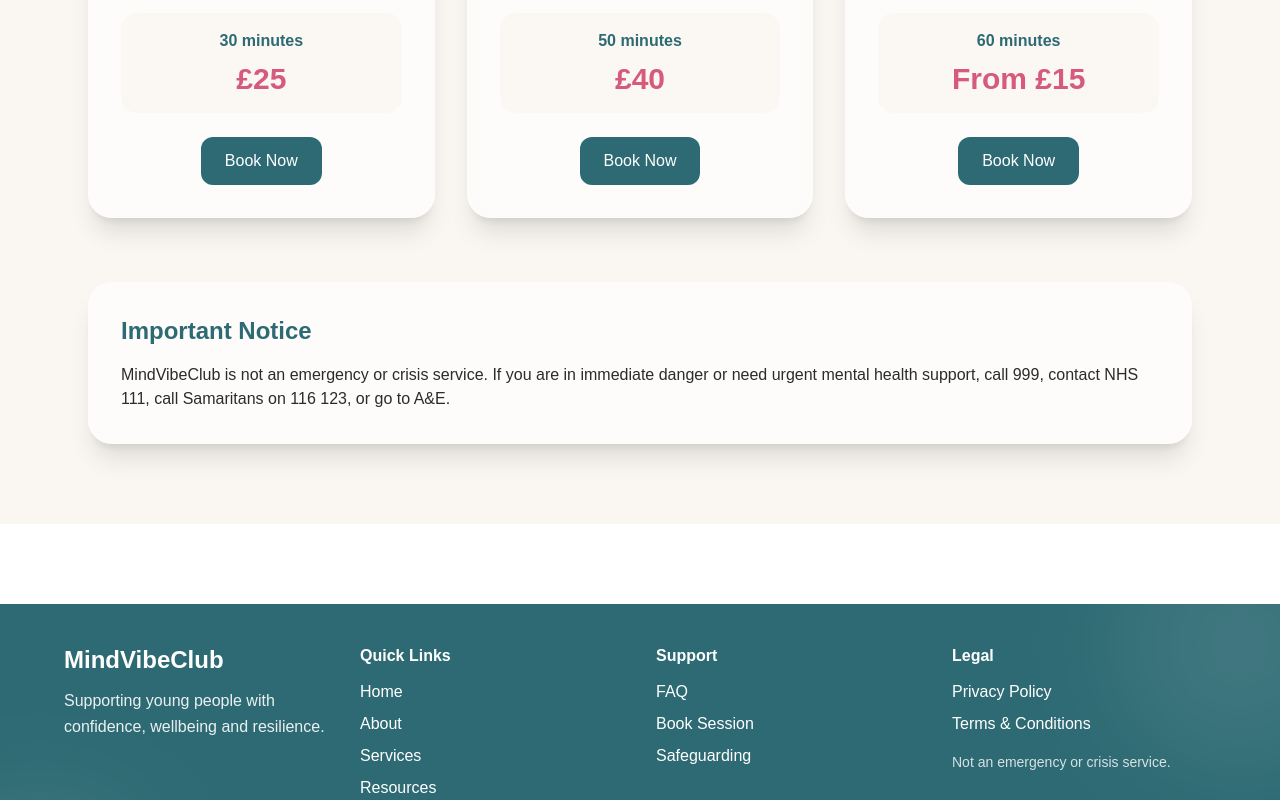
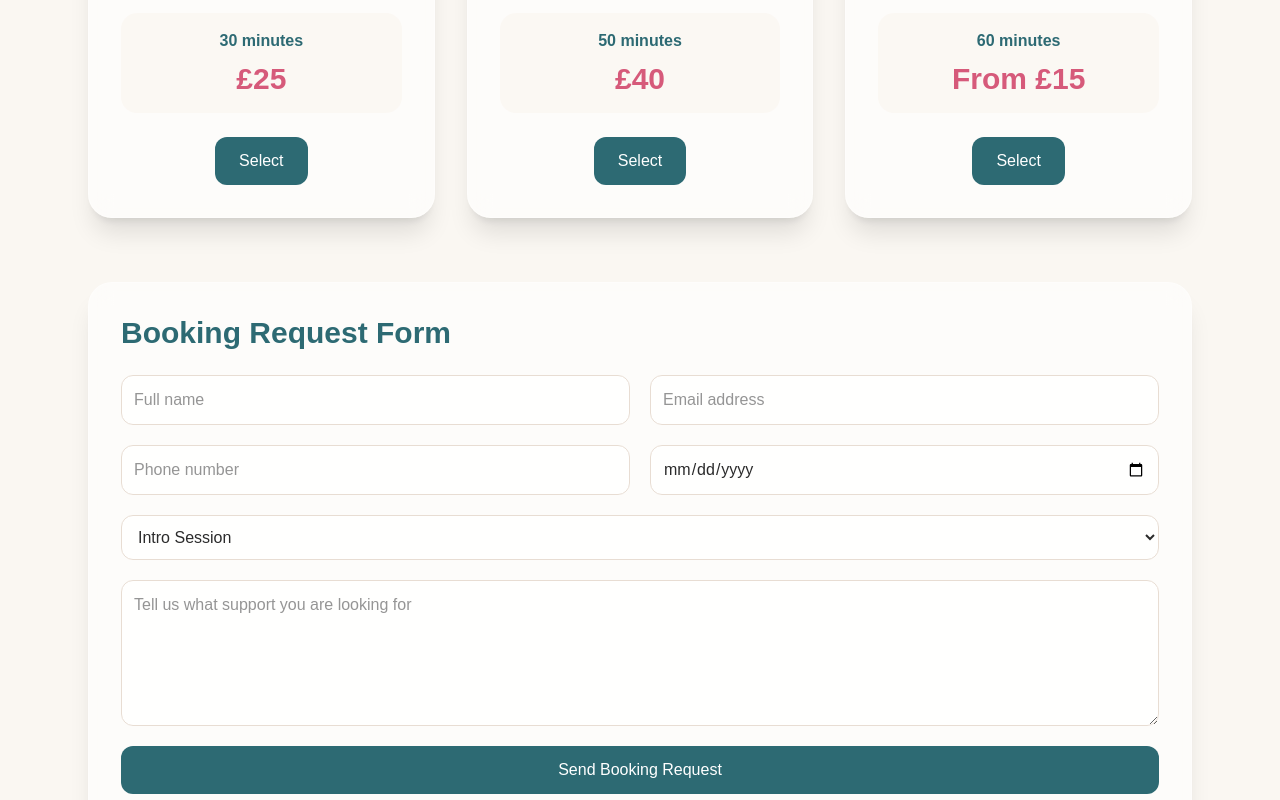
Before and after one commit to TheAziz-god/mindvibeclub, a Next.js app: page /book-session in a window 1280 px wide. Shown: the part 560-1360 px from the top of the page. Built offline with nearby package versions, Linux system fonts and the light colour scheme; no server answers.

Commit message:
Added booking system with Supabase

```diff
--- a/app/book-session/page.tsx
+++ b/app/book-session/page.tsx
@@ -1,8 +1,18 @@
 "use client";
 
+import { useState } from "react";
 import { motion } from "framer-motion";
+import { supabase } from "../lib/supabaseClient";
 
 export default function BookSessionPage() {
+  const [fullName, setFullName] = useState("");
+  const [email, setEmail] = useState("");
+  const [phone, setPhone] = useState("");
+  const [sessionType, setSessionType] = useState("Intro Session");
+  const [preferredDate, setPreferredDate] = useState("");
+  const [message, setMessage] = useState("");
+  const [status, setStatus] = useState("");
+
   const sessions = [
     [
       "Intro Session",
@@ -24,6 +34,35 @@ export default function BookSessionPage() {
     ],
   ];
 
+  async function handleSubmit(e: React.FormEvent<HTMLFormElement>) {
+    e.preventDefault();
+    setStatus("Sending booking request...");
+
+    const { error } = await supabase.from("bookings").insert([
+      {
+        full_name: fullName,
+        email: email,
+        phone: phone,
+        session_type: sessionType,
+        preferred_date: preferredDate,
+        message: message,
+      },
+    ]);
+
+    if (error) {
+      setStatus(error.message);
+      return;
+    }
+
+    setStatus("Booking request sent successfully!");
+    setFullName("");
+    setEmail("");
+    setPhone("");
+    setSessionType("Intro Session");
+    setPreferredDate("");
+    setMessage("");
+  }
+
   return (
     <main className="min-h-screen bg-[#FAF7F2] text-[#2B2B2B]">
       <section className="mx-auto max-w-6xl px-6 py-20">
@@ -36,9 +75,8 @@ export default function BookSessionPage() {
         </motion.h1>
 
         <p className="mx-auto mb-12 max-w-3xl text-center text-lg">
-          Choose the type of support you are interested in. Online booking and
-          payment will be connected here later using Calendly, Square
-          Appointments or Stripe.
+          Choose the type of support you are interested in. Online payment can
+          be connected later using Stripe, Calendly or Square Appointments.
         </p>
 
         <div className="grid gap-8 md:grid-cols-3">
@@ -65,12 +103,93 @@ export default function BookSessionPage() {
                 </p>
               </div>
 
-              <button className="rounded-xl bg-[#2D6A73] px-6 py-3 font-medium text-white transition duration-300 hover:-translate-y-1 hover:shadow-xl">
-                Book Now
+              <button
+                type="button"
+                onClick={() => setSessionType(title)}
+                className="rounded-xl bg-[#2D6A73] px-6 py-3 font-medium text-white transition duration-300 hover:-translate-y-1 hover:shadow-xl"
+              >
+                Select
               </button>
             </motion.div>
           ))}
         </div>
+
+        <motion.div
+          initial={{ opacity: 0, y: 30 }}
+          whileInView={{ opacity: 1, y: 0 }}
+          viewport={{ once: true }}
+          className="mt-16 rounded-3xl border border-white/30 bg-white/60 p-8 shadow-xl backdrop-blur-md"
+        >
+          <h2 className="mb-6 text-3xl font-bold text-[#2D6A73]">
+            Booking Request Form
+          </h2>
+
+          <form onSubmit={handleSubmit} className="grid gap-5 md:grid-cols-2">
+            <input
+              type="text"
+              placeholder="Full name"
+              value={fullName}
+              onChange={(e) => setFullName(e.target.value)}
+              required
+              className="rounded-xl border border-[#E8DDD3] bg-white/80 p-3 outline-none focus:border-[#D65A7A]"
+            />
+
+            <input
+              type="email"
+              placeholder="Email address"
+              value={email}
+              onChange={(e) => setEmail(e.target.value)}
+              required
+              className="rounded-xl border border-[#E8DDD3] bg-white/80 p-3 outline-none focus:border-[#D65A7A]"
+            />
+
+            <input
+              type="text"
+              placeholder="Phone number"
+              value={phone}
+              onChange={(e) => setPhone(e.target.value)}
+              className="rounded-xl border border-[#E8DDD3] bg-white/80 p-3 outline-none focus:border-[#D65A7A]"
+            />
+
+            <input
+              type="date"
+              value={preferredDate}
+              onChange={(e) => setPreferredDate(e.target.value)}
+              className="rounded-xl border border-[#E8DDD3] bg-white/80 p-3 outline-none focus:border-[#D65A7A]"
+            />
+
+            <select
+              value={sessionType}
+              onChange={(e) => setSessionType(e.target.value)}
+              className="rounded-xl border border-[#E8DDD3] bg-white/80 p-3 outline-none focus:border-[#D65A7A] md:col-span-2"
+            >
+              <option>Intro Session</option>
+              <option>1-to-1 Support</option>
+              <option>Group Session</option>
+            </select>
+
+            <textarea
+              rows={5}
+              placeholder="Tell us what support you are looking for"
+              value={message}
+              onChange={(e) => setMessage(e.target.value)}
+              className="rounded-xl border border-[#E8DDD3] bg-white/80 p-3 outline-none focus:border-[#D65A7A] md:col-span-2"
+            />
+
+            <button
+              type="submit"
+              className="rounded-xl bg-[#2D6A73] px-6 py-3 font-medium text-white transition duration-300 hover:-translate-y-1 hover:shadow-xl md:col-span-2"
+            >
+              Send Booking Request
+            </button>
+
+            {status && (
+              <p className="font-semibold text-[#D65A7A] md:col-span-2">
+                {status}
+              </p>
+            )}
+          </form>
+        </motion.div>
 
         <motion.div
           initial={{ opacity: 0, y: 30 }}
--- a/app/contact/page.tsx
+++ b/app/contact/page.tsx
@@ -1,8 +1,38 @@
 "use client";
 
+import { useState } from "react";
 import { motion } from "framer-motion";
+import { supabase } from "../lib/supabaseClient";
 
 export default function ContactPage() {
+  const [fullName, setFullName] = useState("");
+  const [email, setEmail] = useState("");
+  const [message, setMessage] = useState("");
+  const [status, setStatus] = useState("");
+
+  async function handleSubmit(e: React.FormEvent<HTMLFormElement>) {
+    e.preventDefault();
+    setStatus("Sending...");
+
+    const { error } = await supabase.from("contact_messages").insert([
+      {
+        full_name: fullName,
+        email: email,
+        message: message,
+      },
+    ]);
+
+    if (error) {
+      setStatus("Something went wrong. Please try again.");
+      return;
+    }
+
+    setStatus("Message sent successfully!");
+    setFullName("");
+    setEmail("");
+    setMessage("");
+  }
+
   return (
     <main className="min-h-screen bg-[#FAF7F2] text-[#2B2B2B]">
       <section className="mx-auto max-w-6xl px-6 py-20">
@@ -20,7 +50,6 @@ export default function ContactPage() {
         </p>
 
         <div className="grid gap-8 md:grid-cols-2">
-          {/* Contact Info */}
           <motion.div
             initial={{ opacity: 0, x: -30 }}
             whileInView={{ opacity: 1, x: 0 }}
@@ -31,29 +60,25 @@ export default function ContactPage() {
               Get in Touch
             </h2>
 
-            <div className="space-y-6">
-              <div>
-                <h3 className="font-bold text-[#D65A7A]">Email</h3>
-                <p>hello@mindvibeclub.co.uk</p>
-              </div>
+            <div className="space-y-5">
+              <p>
+                <strong>Email:</strong> hello@mindvibeclub.co.uk
+              </p>
 
-              <div>
-                <h3 className="font-bold text-[#D65A7A]">Location</h3>
-                <p>Leicester, United Kingdom</p>
-              </div>
+              <p>
+                <strong>Location:</strong> Leicester, United Kingdom
+              </p>
 
-              <div>
-                <h3 className="font-bold text-[#D65A7A]">Who Can Contact Us?</h3>
               <p>
-                  Students, parents, schools, youth organisations and community
-                  partners.
+                <strong>Who Can Contact Us?</strong> Students, parents, schools,
+                youth organisations and community partners.
               </p>
-              </div>
 
               <div className="rounded-2xl bg-[#FAF7F2]/80 p-5">
                 <h3 className="mb-2 font-bold text-[#2D6A73]">
                   Important Notice
                 </h3>
+
                 <p>
                   MindVibeClub is not an emergency service. If someone is in
                   immediate danger, call 999 or go to A&E.
@@ -62,7 +87,6 @@ export default function ContactPage() {
             </div>
           </motion.div>
 
-          {/* Contact Form */}
           <motion.div
             initial={{ opacity: 0, x: 30 }}
             whileInView={{ opacity: 1, x: 0 }}
@@ -73,33 +97,33 @@ export default function ContactPage() {
               Send a Message
             </h2>
 
-            <form className="space-y-5">
-              <div>
-                <label className="mb-2 block font-medium">Full Name</label>
+            <form onSubmit={handleSubmit} className="space-y-5">
               <input
                 type="text"
                 placeholder="Your name"
+                value={fullName}
+                onChange={(e) => setFullName(e.target.value)}
+                required
                 className="w-full rounded-xl border border-[#E8DDD3] bg-white/80 p-3 outline-none focus:border-[#D65A7A]"
               />
-              </div>
 
-              <div>
-                <label className="mb-2 block font-medium">Email Address</label>
               <input
                 type="email"
                 placeholder="you@example.com"
+                value={email}
+                onChange={(e) => setEmail(e.target.value)}
+                required
                 className="w-full rounded-xl border border-[#E8DDD3] bg-white/80 p-3 outline-none focus:border-[#D65A7A]"
               />
-              </div>
 
-              <div>
-                <label className="mb-2 block font-medium">Message</label>
               <textarea
                 rows={6}
                 placeholder="How can we help?"
+                value={message}
+                onChange={(e) => setMessage(e.target.value)}
+                required
                 className="w-full rounded-xl border border-[#E8DDD3] bg-white/80 p-3 outline-none focus:border-[#D65A7A]"
               />
-              </div>
 
               <button
                 type="submit"
@@ -107,6 +131,12 @@ export default function ContactPage() {
               >
                 Send Message
               </button>
+
+              {status && (
+                <p className="font-semibold text-[#D65A7A]">
+                  {status}
+                </p>
+              )}
             </form>
           </motion.div>
         </div>
--- /dev/null
+++ b/app/lib/supabaseClient.ts
@@ -0,0 +1,9 @@
+import { createClient } from "@supabase/supabase-js";
+
+const supabaseUrl = process.env.NEXT_PUBLIC_SUPABASE_URL!;
+const supabaseAnonKey = process.env.NEXT_PUBLIC_SUPABASE_ANON_KEY!;
+
+export const supabase = createClient(
+  supabaseUrl,
+  supabaseAnonKey
+);
--- a/app/page.tsx
+++ b/app/page.tsx
@@ -37,15 +37,16 @@ function AnimatedCounter({
 
 export default function Home() {
   return (
-    <main className="min-h-screen bg-[#FAF7F2] text-[#2B2B2B]">
+    <main className="relative z-10 min-h-screen text-[#2B2B2B]">
+      {/* Hero */}
       <section className="relative mx-auto max-w-6xl px-6 py-20 text-center">
-        <div className="absolute left-1/2 top-40 h-72 w-72 -translate-x-1/2 rounded-full bg-[#D65A7A]/20 blur-3xl" />
+        <div className="absolute left-1/2 top-40 -z-10 h-72 w-72 -translate-x-1/2 rounded-full bg-[#D65A7A]/20 blur-3xl" />
 
         <motion.p
           initial={{ opacity: 0, y: 20 }}
           animate={{ opacity: 1, y: 0 }}
           transition={{ duration: 0.6 }}
-          className="relative mb-4 font-semibold text-[#2D6A73]"
+          className="mb-4 font-semibold text-[#2D6A73]"
         >
           Confidence • Wellbeing • Resilience
         </motion.p>
@@ -54,7 +55,7 @@ export default function Home() {
           initial={{ opacity: 0, y: 30 }}
           animate={{ opacity: 1, y: 0 }}
           transition={{ duration: 0.7 }}
-          className="relative mx-auto max-w-5xl bg-gradient-to-r from-[#D65A7A] via-[#A78BFA] to-[#2D6A73] bg-clip-text text-5xl font-bold leading-tight text-transparent md:text-7xl"
+          className="mx-auto max-w-5xl text-5xl font-bold leading-tight text-[#D65A7A] md:text-7xl"
         >
           Building Confidence, Wellbeing & Resilience for Young People
         </motion.h1>
@@ -63,7 +64,7 @@ export default function Home() {
           initial={{ opacity: 0, y: 25 }}
           animate={{ opacity: 1, y: 0 }}
           transition={{ duration: 0.8 }}
-          className="relative mx-auto mt-6 max-w-2xl text-lg"
+          className="mx-auto mt-6 max-w-2xl text-lg"
         >
           Supporting children and young people through wellbeing, confidence
           building and personal growth.
@@ -73,7 +74,7 @@ export default function Home() {
           initial={{ opacity: 0, y: 25 }}
           animate={{ opacity: 1, y: 0 }}
           transition={{ duration: 0.9 }}
-          className="relative mt-8 flex justify-center gap-4"
+          className="mt-8 flex justify-center gap-4"
         >
           <Link
             href="/book-session"
@@ -91,8 +92,9 @@ export default function Home() {
         </motion.div>
       </section>
 
+      {/* Stats */}
       <section className="mx-auto max-w-6xl px-6 py-10">
-        <div className="grid gap-6 rounded-3xl border border-white/30 bg-white/60 p-8 shadow-xl backdrop-blur-md md:grid-cols-3">
+        <div className="grid gap-6 rounded-3xl border border-white/30 bg-white/70 p-8 shadow-xl backdrop-blur-md md:grid-cols-3">
           {[
             [500, "+", "Young People Supported"],
             [20, "+", "School & Community Sessions"],
@@ -115,6 +117,7 @@ export default function Home() {
         </div>
       </section>
 
+      {/* How We Help */}
       <section className="mx-auto max-w-6xl px-6 py-16">
         <h2 className="mb-12 text-center text-4xl font-bold text-[#2D6A73]">
           How We Help
@@ -130,7 +133,7 @@ export default function Home() {
             <motion.div
               key={title}
               whileHover={{ y: -8, scale: 1.03 }}
-              className="rounded-3xl border border-white/30 bg-white/60 p-6 text-center shadow-xl backdrop-blur-md transition duration-300 hover:shadow-2xl"
+              className="rounded-3xl border border-white/30 bg-white/70 p-6 text-center shadow-xl backdrop-blur-md transition duration-300 hover:shadow-2xl"
             >
               <div className="mb-4 text-4xl">{icon}</div>
               <h3 className="mb-3 text-xl font-bold text-[#D65A7A]">
@@ -142,13 +145,14 @@ export default function Home() {
         </div>
       </section>
 
+      {/* Why Choose Us */}
       <section className="mx-auto max-w-6xl px-6 py-16">
         <motion.div
           initial={{ opacity: 0, scale: 0.96 }}
           whileInView={{ opacity: 1, scale: 1 }}
           transition={{ duration: 0.6 }}
           viewport={{ once: true }}
-          className="rounded-3xl border border-white/30 bg-white/60 p-10 shadow-xl backdrop-blur-md"
+          className="rounded-3xl border border-white/30 bg-white/70 p-10 shadow-xl backdrop-blur-md"
         >
           <h2 className="mb-8 text-center text-4xl font-bold text-[#2D6A73]">
             Why Choose MindVibeClub?
@@ -163,7 +167,7 @@ export default function Home() {
             ].map((item) => (
               <div
                 key={item}
-                className="rounded-xl bg-[#FAF7F2]/80 p-5 font-semibold shadow-sm"
+                className="rounded-xl bg-[#FAF7F2]/90 p-5 font-semibold shadow-sm"
               >
                 ✓ {item}
               </div>
@@ -172,6 +176,7 @@ export default function Home() {
         </motion.div>
       </section>
 
+      {/* Services */}
       <section className="mx-auto max-w-6xl px-6 py-16">
         <h2 className="mb-4 text-center text-4xl font-bold text-[#2D6A73]">
           Our Services
@@ -192,7 +197,7 @@ export default function Home() {
             <motion.div
               key={title}
               whileHover={{ y: -8 }}
-              className="rounded-3xl border border-white/30 bg-white/60 p-8 shadow-xl backdrop-blur-md transition duration-300 hover:shadow-2xl"
+              className="rounded-3xl border border-white/30 bg-white/70 p-8 shadow-xl backdrop-blur-md transition duration-300 hover:shadow-2xl"
             >
               <h3 className="mb-3 text-2xl font-bold text-[#D65A7A]">
                 {title}
@@ -203,6 +208,7 @@ export default function Home() {
         </div>
       </section>
 
+      {/* Testimonials */}
       <section className="mx-auto max-w-6xl px-6 py-16">
         <h2 className="mb-4 text-center text-4xl font-bold text-[#2D6A73]">
           What People Say
@@ -227,7 +233,7 @@ export default function Home() {
                 delay: index * 0.4,
               }}
               whileHover={{ scale: 1.03 }}
-              className="rounded-3xl border border-white/30 bg-white/60 p-8 shadow-xl backdrop-blur-md transition duration-300 hover:shadow-2xl"
+              className="rounded-3xl border border-white/30 bg-white/70 p-8 shadow-xl backdrop-blur-md transition duration-300 hover:shadow-2xl"
             >
               <p className="mb-5 text-lg">“{quote}”</p>
               <p className="font-bold text-[#D65A7A]">— {person}</p>
@@ -236,6 +242,7 @@ export default function Home() {
         </div>
       </section>
 
+      {/* Final CTA */}
       <section className="mx-auto max-w-6xl px-6 py-16">
         <motion.div
           initial={{ opacity: 0, y: 30 }}
--- a/package.json
+++ b/package.json
@@ -9,6 +9,8 @@
     "lint": "eslint"
   },
   "dependencies": {
+    "@supabase/ssr": "^0.10.3",
+    "@supabase/supabase-js": "^2.107.0",
     "framer-motion": "^12.40.0",
     "next": "16.2.7",
     "react": "19.2.4",
```
Also changed, not shown: 1 other file (tests, documents, lock files or other folders). Lines whose indentation alone changed are shown as unchanged.
